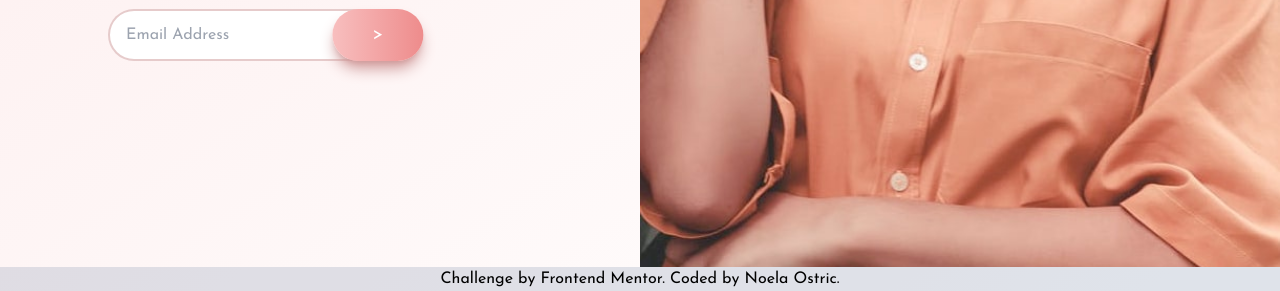
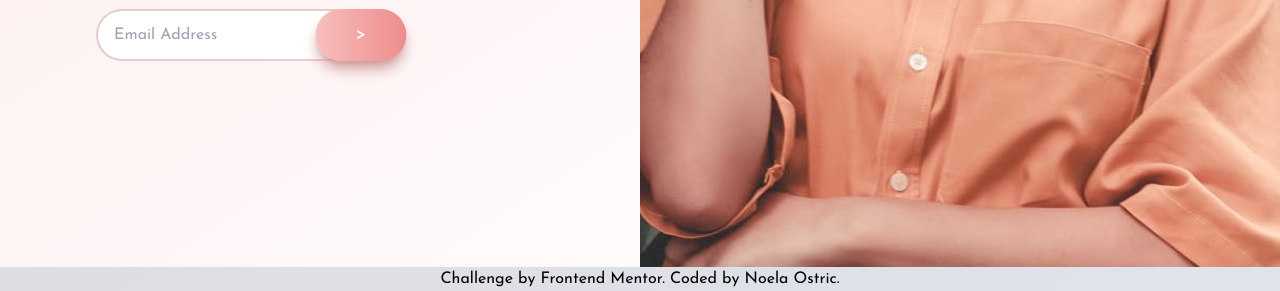
Before and after one commit to NoelaOst/Base-apparel-coming-soon-master, a website: page index.html in a window 1280 px wide. Shown: the part 533-824 px from the top of the page. Drawn offline with Linux system fonts and the light colour scheme.

Commit message:
small changes

```diff
--- a/index.html
+++ b/index.html
@@ -73,16 +73,16 @@
           Add your email below to stay up-to-date with announcements and our
           launch deals.
         </p>
-        <form class="min-w-max p-3 mx-auto">
+        <form class="min-w-max w-full mx-auto">
           <input
-            class="pr-16 pl-4 md:pr-24 md:pl-4 py-3 border-solid border-soft-red/50 border-2 rounded-full"
+            class="relative outline-none pr-16 pl-4 md:pr-24 md:pl-4 py-3 border-solid border-soft-red/50 border-2 rounded-full"
             type="email"
             name="email"
             id="email"
             placeholder="Email Address"
           />
           <button
-            class="bg-gradient-to-r from-soft-pink to-salmon px-6 md:px-10 py-3 rounded-full text-white text-black text-lg border-1 border-soft-pink -translate-x-full hover:bg-soft-pink/50 shadow-lg shadow-desaturated-red hover:shadow-black/2'"
+            class="absolute bg-gradient-to-r from-soft-pink to-salmon px-6 md:px-10 py-3 rounded-full text-white text-black text-lg border-1 border-soft-pink -translate-x-full hover:bg-soft-pink/50 shadow-lg shadow-desaturated-red hover:shadow-black/2'"
           >
             >
           </button>
```
Also changed, not shown: public/output.css.
